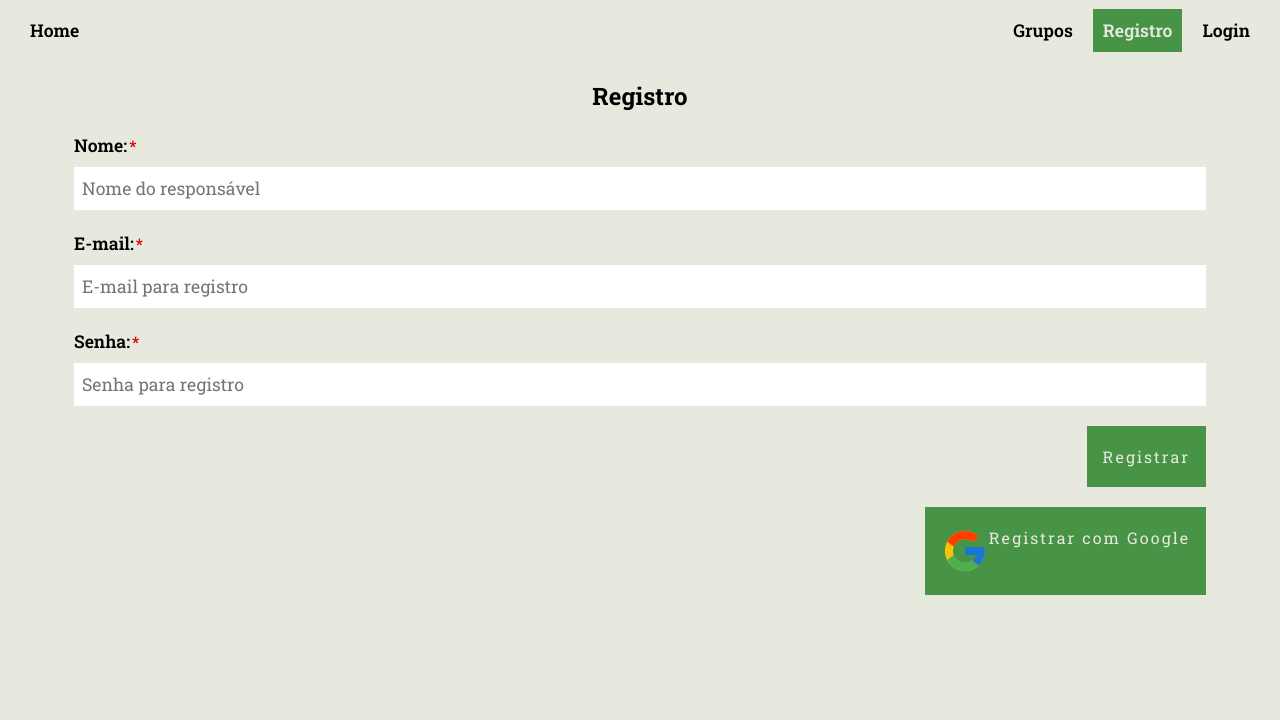
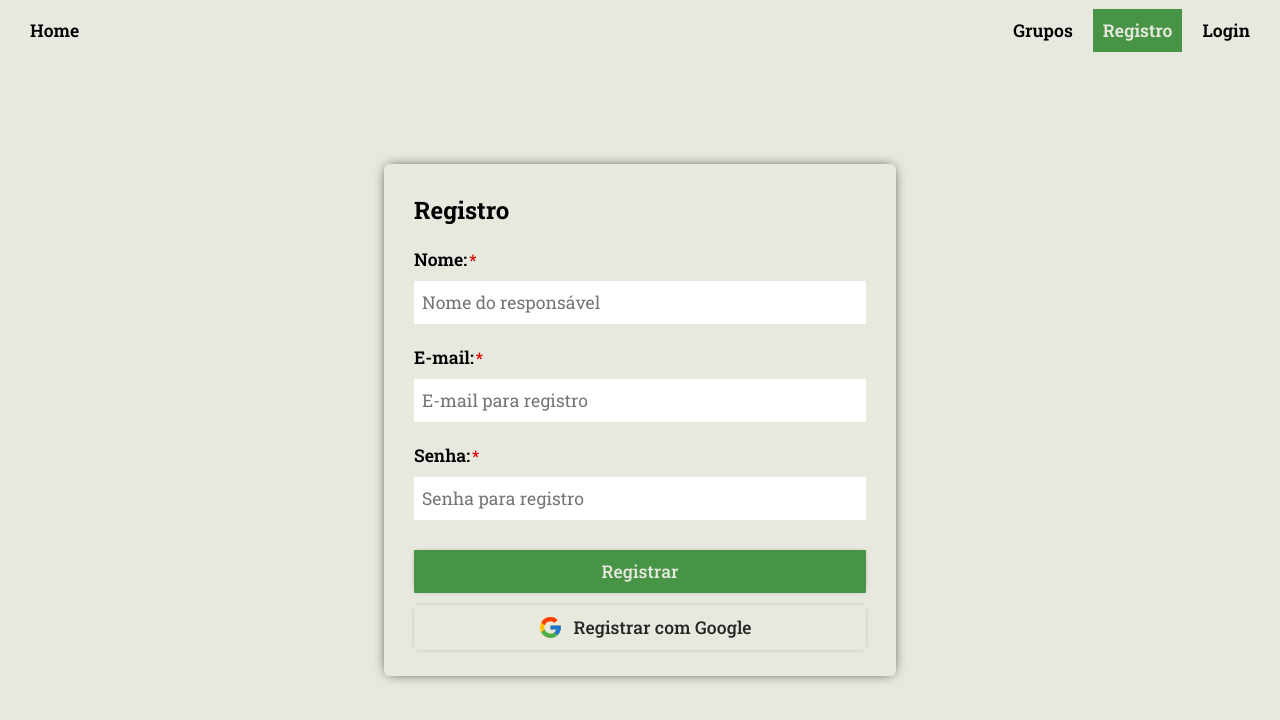
Before and after one commit to NataliaFrancisca/find-group-sports, a React (Create React App) app: page /register in a window 1280 px wide. Shown: the top 720 px of the page. Built offline with nearby package versions, Linux system fonts and the light colour scheme.

Commit message:
feat: change form style to the new version

```diff
--- a/src/pages/Register/Register.styled.js
+++ b/src/pages/Register/Register.styled.js
@@ -6,37 +6,31 @@ export const RegisterStyled = styled.section`
     &{
         align-items: center;
         display: flex;
+        justify-content: center;
         flex-direction: column;
+        height: 90vh;
     }
 
     h1{
-        margin: 10px;
-        text-align: center;
+        margin: 10px 0;
     }
 
     form{
         border-radius: 6px;
         display: flex;
         flex-direction: column;
-        padding: 10px;
+        padding: 20px 30px;
         position: relative;
-        width: 90%;
+        width: 40%;
+        background: var(--c-background);
+        box-shadow: 0px 0px 13px -4px;
 
-        & fieldset{
-            margin: 8px 0;
-            padding: 10px;
+        @media screen and (max-width: 800px){
+            width: 60%;
         }
 
-        & fieldset#form-about-manager{
-            border: solid var(--c-orange) 3px;
-        }
-
-        & fieldset#form-about-group{
-            border: solid var(--c-purple) 3px;
-        }
-
-        & fieldset#form-about-group-address{
-            border: solid var(--c-green) 3px;
+        @media screen and (max-width: 600px){
+            width: 90%;
         }
 
         & legend{
@@ -47,20 +41,38 @@ export const RegisterStyled = styled.section`
         }
 
         & button{
-            align-self: flex-end;
-            background-color: #489446;
-            color: #e7e8de;
+            align-items: center;
+            box-shadow: 0px 0px 5px -3px var(--c-black);
             display: flex;
-            font-size: 1em;
-            font-weight: 400;
-            letter-spacing: 2px;
-            margin: 10px 0;
-            padding: 20px 16px;
+            font-size: 1.1em;
+            font-weight: 500;
+            justify-content: center;
+            margin: 6px 0;
+            padding: 10px 8px;
+        }
 
-            &:hover{
-                background-color: var(--c-black);
+        & button#btn-register{
+            background-color: var(--c-green-dark);
+            color: var(--c-background);
+            margin-top: 20px;
+        }
+
+        & button#btn-register-google{
+            background: var(--c-white);
+            color: var(--c-black);
+
+            & img{
+                height: 25px;
+                margin: 0 10px;
+                width: 25px;
             }
         }
+
+        & #btn-register:hover, #btn-register-google:hover{
+            background: var(--c-black);
+            color: var(--c-white);
+        }
+
 
         & p[role="alert"]{
             color: var(--c-red);
```
